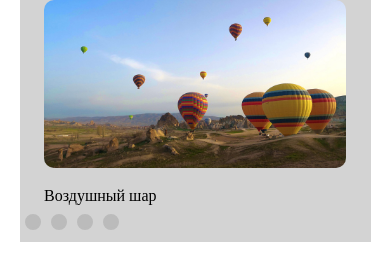
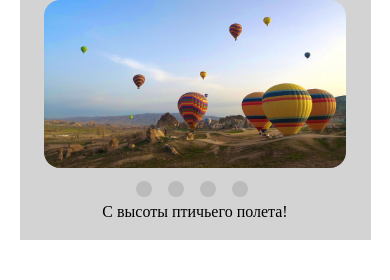
Before and after one commit to Albina25/cssMemSlider, a plain HTML site: page cssMemSlider/index.html in a window 390 px wide. Drawn offline with Linux system fonts and the light colour scheme.

Commit message:
refactor: change animation and dots (Sun, May 15, 2022 02:09:59 PM)

```diff
--- a/cssMemSlider/index.html
+++ b/cssMemSlider/index.html
@@ -10,6 +10,81 @@
 </head>
 <body>
     <div class="wrapper">
+        <span id="slide1" class="cap"></span>
+        <span id="slide2" class="cap"></span>
+        <span id="slide3" class="cap"></span>
+        <span id="slide4" class="cap"></span>
+        <span id="slide5" class="cap"></span>
+        <div class="test">
+        <div class="slideshow-container">
+            <div class="slide slide1">
+                <img class="slide-image image1" src="./assets/img/air-baloons.jpg" alt="air-baloons">
+                <p class="slide-text">С высоты птичьего полета!</p>
+            </div>
+
+            <div class="slide slide2">
+                <img class="slide-image image2" src="./assets/img/bear.jpg" alt="bear">
+                <p class="slide-text">Серьезный медведь</p>
+            </div>
+
+            <div class="slide slide3">
+                <img class="slide-image image3" src="./assets/img/dorogi.jpg" alt="dorogi">
+                <p class="slide-text">Выбрать правильный путь!</p>
+            </div>
+
+            <div class="slide slide4">
+                <img class="slide-image image4" src="./assets/img/gory.jpg" alt="gory">
+                <p class="slide-text">Красота природы!</p>
+            </div>
+         </div>
+</div>
+        <nav class="navigation">
+            <a href="#slide1" class="dot"><span class="circle circle1"> </span></a>
+            <a href="#slide2" class="dot"><span class="circle circle2"></span></a>
+            <a href="#slide3" class="dot"><span class="circle circle3"></span></a>
+            <a href="#slide4" class="dot"><span class="circle circle4"></span></a>
+        </nav>
+
+    </div>
+
+    <!-- <div class="wrapper">
+        <span id="slide1" class="cap"></span>
+        <span id="slide2" class="cap"></span>
+        <span id="slide3" class="cap"></span>
+        <span id="slide4" class="cap"></span>
+        <span id="slide5" class="cap"></span>
+        <div class="slideshow-container">
+            <div class="slide slide1">
+                <img class="slide-image image1" src="./assets/img/air-baloons.jpg" alt="air-baloons">
+                <p class="slide-text">С высоты птичьего полета!</p>
+            </div>
+
+            <div class="slide slide2">
+                <img class="slide-image image2" src="./assets/img/bear.jpg" alt="bear">
+                <p class="slide-text">Серьезный медведь</p>
+            </div>
+
+            <div class="slide slide3">
+                <img class="slide-image image3" src="./assets/img/dorogi.jpg" alt="dorogi">
+                <p class="slide-text">Выбрать правильный путь!</p>
+            </div>
+
+            <div class="slide slide4">
+                <img class="slide-image image4" src="./assets/img/gory.jpg" alt="gory">
+                <p class="slide-text">Красота природы!</p>
+            </div>
+         </div>
+
+        <nav class="navigation">
+            <a href="#slide1" class="dot"><span class="circle circle1"> </span></a>
+            <a href="#slide2" class="dot"><span class="circle circle2"></span></a>
+            <a href="#slide3" class="dot"><span class="circle circle3"></span></a>
+            <a href="#slide4" class="dot"><span class="circle circle4"></span></a>
+        </nav>
+
+    </div>  -->
+
+    <!-- <div class="wrapper">
         <div class="slideshow-container">
             <div class="slide" id="slide-1">
                 <img class="slide-image slidein" src="./assets/img/air-baloons.jpg" alt="air-baloons">
@@ -38,6 +113,6 @@
             <a href="#slide-3" class="slide-href"><span class="circle"></span></a>
             <a href="#slide-4" class="slide-href"><span class="circle"></span></a>
         </nav>
-    </div>
+    </div>  -->
 </body>
 </html>
--- a/cssMemSlider/reset.css
+++ b/cssMemSlider/reset.css
@@ -10,8 +10,8 @@ p
 }
 
 html, body {
-    /* height: 100%; */
-    /* width: 100%; */
+    height: 100%;
+    width: 100%;
     scroll-behavior: smooth;
     text-rendering: optimizeSpeed;
     line-height: 1.5;
--- a/cssMemSlider/style.css
+++ b/cssMemSlider/style.css
@@ -1,23 +1,43 @@
+span.cap {
+    display:none;
+}
+
 .wrapper {
     position: relative;
     width: 90%;
+    display: grid;
     max-width: 113.6vh;
     margin: 0 auto;
     background-color: lightgrey;
 }
 
+.slideshow-container,
+.navigation,
+.test {
+    grid-area: 1/2;
+}
+
 .navigation {
     display: flex;
+    align-items: flex-end;
+    justify-content: flex-end;
+    margin-right: 6%;
+    margin-bottom: 0.5rem;
+}
+
+.test {
+    display: flex;
+    align-items: center;
+    width: 86%;
+    overflow: hidden;
+    margin: 0 auto;
 }
 
 .slideshow-container {
     display: flex;
     align-items: center;
-    /* flex-direction: column; */
-    width: 86%;
-    /* height: 550px; */
+    width: 100%;
     margin-right: 2rem;
-    overflow: hidden;
     scroll-snap-type: x mandatory;
     scroll-behavior: smooth;
     flex-flow: row nowrap;
@@ -29,27 +49,23 @@
     flex-shrink: 0;
     transform-origin: center center;
     transition: transform 0.5s;
-    position: relative;
     display: flex;
     width: 100%;
     justify-content: center;
     flex-direction: column;
-    border-radius: 1rem;
-    }
-
- .slide:target {
-    display: flex;
-    flex-direction: column;
 }
 
 .slide-image {
-    border-radius: 10px;
+    border-radius: 1rem;
     margin-bottom: 1rem;
     display: flex;
     justify-content: center;
     align-items: center;
-    /* opacity: 1;
-    transition: opacity 0.6s ease; */
+}
+
+.slide-text {
+    margin-bottom: 1rem;
+    background-color: lightgray;
 }
 
 .circle {
@@ -57,28 +73,73 @@
     display: inline-flex;
     width: 1rem;
     height: 1rem;
-    padding: 5px;
     border: 2px solid #bbb;
     background-color: #bbb;
     transition: background-color 0.6s ease;
 }
 
-.circle:hover {
+.dot{
+    display: inline-block;
+    padding: 5px;
+    cursor: pointer;
+    width: 2rem;
+    height: 2rem;
+    z-index: 10;
+    background-color: lightgray;
+}
+
+.dot:hover .circle{
     border: 2px solid #717171;
     background-color: #717171;
 }
 
-.circle:active {
+.dot:active .circle {
     border: 2px solid #717171;
     background-color: lightgrey;
 }
 
-.slide-href{
-    display: inline-block;
-    padding: 5px;
-    cursor: pointer;
+#slide1:target ~ .test .slideshow-container {
+    transform: translateX(0%);
+    transition: .5s;
+}
+#slide2:target ~ .test .slideshow-container {
+    transform: translateX(-100%);
+    transition: .5s;
+}
+#slide3:target ~ .test .slideshow-container {
+    transform: translateX(-200%);
+    transition: .5s;
+}
+#slide4:target ~ .test .slideshow-container {
+    transform: translateX(-300%);
+    transition: .5s;
 }
 
-span#slide-1:target ~ .slideshow-container .dot-1 {
-    background-color:#f00;
+#slide1:target ~ .navigation .circle1,
+#slide2:target ~ .navigation .circle2,
+#slide3:target ~ .navigation .circle3,
+#slide4:target ~ .navigation .circle4 {
+    background-color: transparent;
 }
+
+@media screen and (max-width: 500px){
+    .navigation {
+        justify-content: center;
+        margin-bottom: 2.1rem;
+        margin-right: 0%;
+    }
+
+    .slide {
+        align-items: center;
+    }
+
+    .slide-image {
+        margin-bottom: 2rem;
+    }
+
+    .slide-text {
+        display: flex;
+        width: 100%;
+        justify-content: center;
+    }
+}
```
